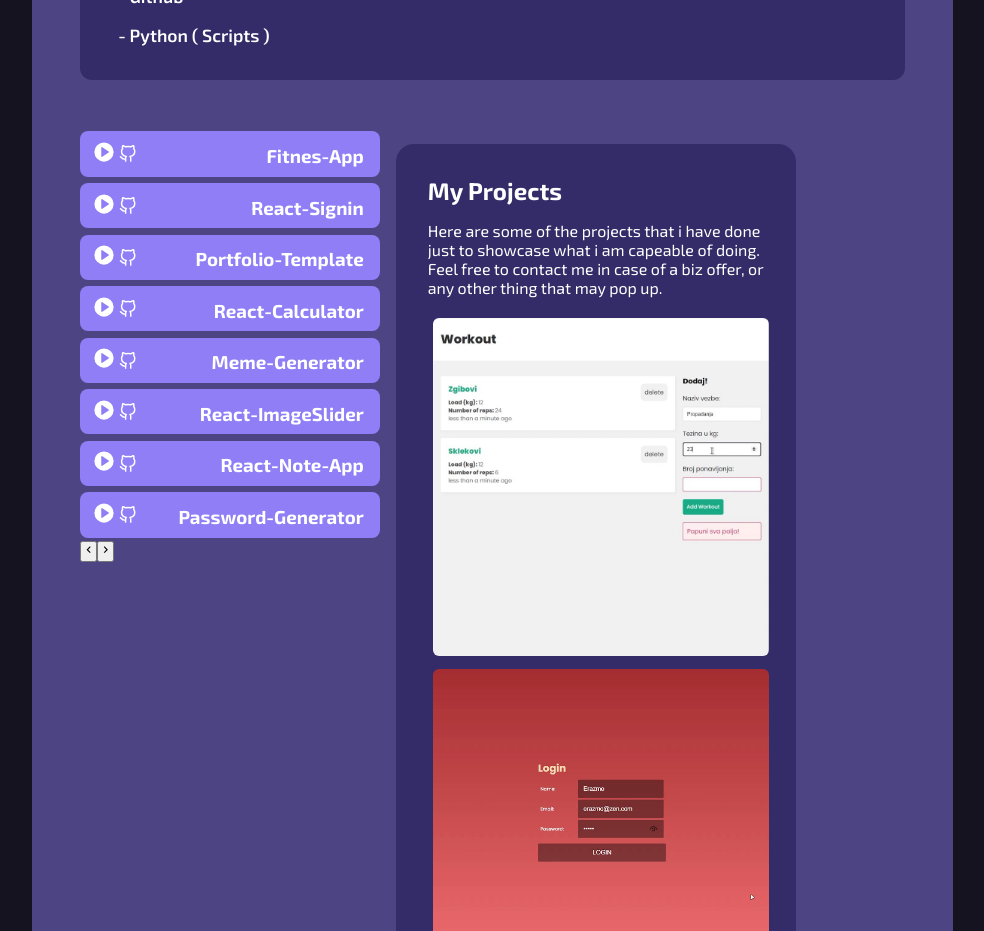
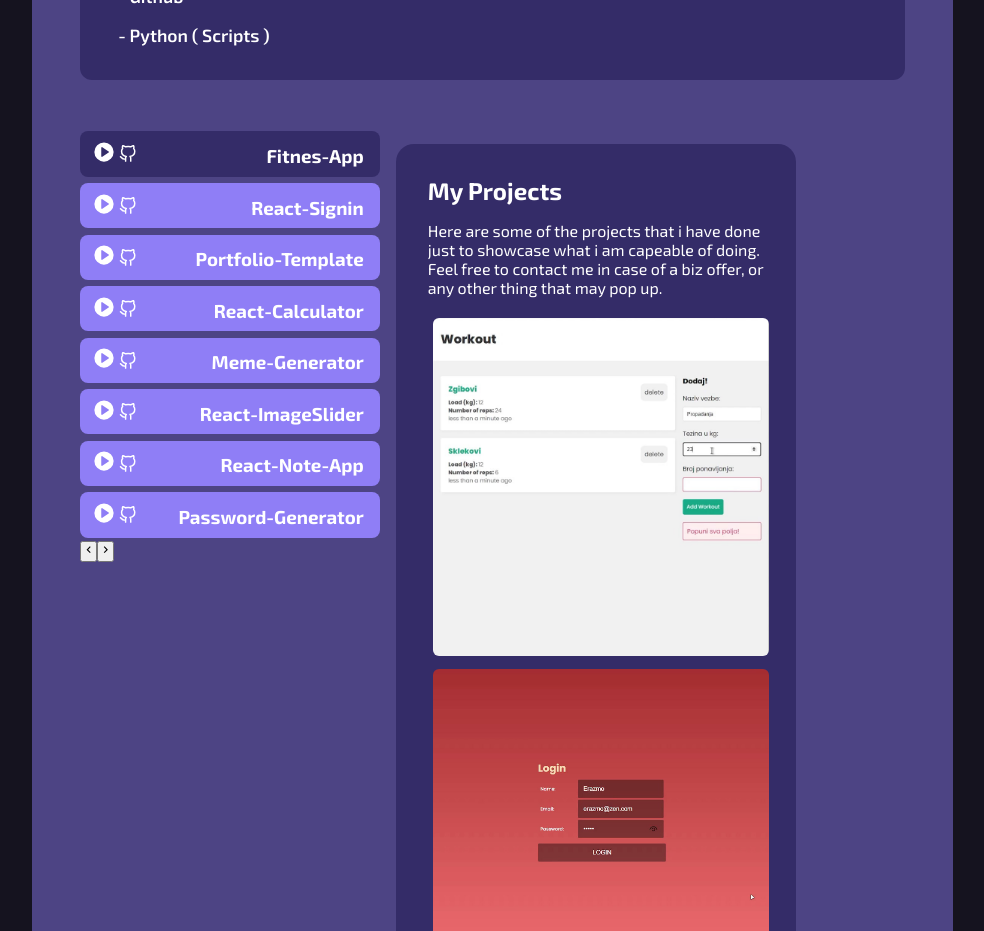
Before and after one commit to erazmozen/hub, a React (Create React App) app: page / in a window 1280 px wide. Shown: the part 1300-2231 px from the top of the page, without its empty margins (295-1279 px from the left). Built offline with nearby package versions, Linux system fonts and the light colour scheme.

Commit message:
Pass all we need to link component
Sending link index to changeSlider function

```diff
--- a/src/components/side/ProjectLink.jsx
+++ b/src/components/side/ProjectLink.jsx
@@ -1,10 +1,15 @@
-const ProjectLink = ({ title, icons }) => {
+const ProjectLink = ({ title, icons, changeSlide, linkIndex, index }) => {
   const git = "https://github.com/erazmozen/";
   const gitIo = "https://erazmozen.github.io/";
 
   console.log("ProjectLink render");
   return (
-    <div title={title} className="common-button link">
+    <div
+      onClick={() => changeSlide(linkIndex)}
+      title={title}
+      className={` common-button link`}
+      style={index === linkIndex ? { background: "var(--primary)" } : {}}
+    >
       <div className="redirect">
         <a href={`${gitIo}${title}`} target="_blank" rel="noreferrer">
           {<icons.GoPlay size={22} />}
```
